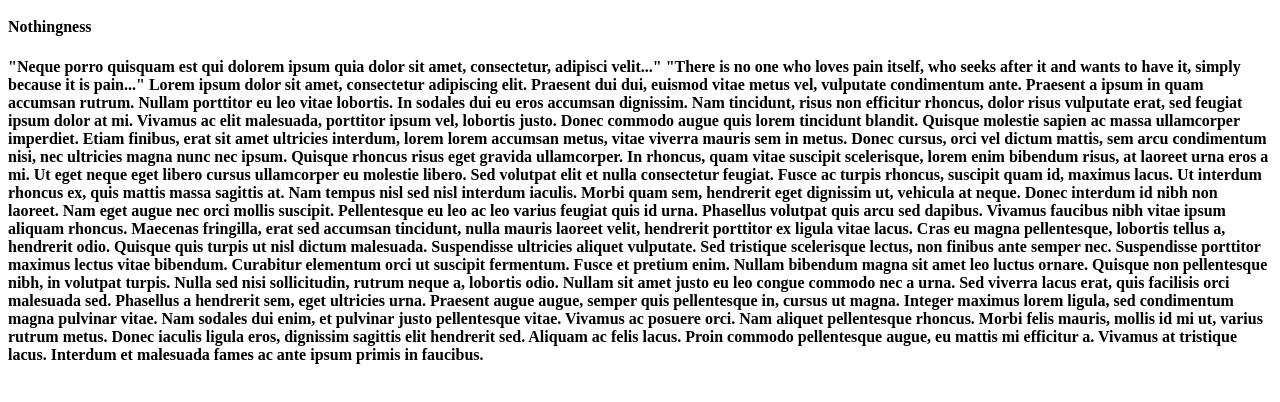
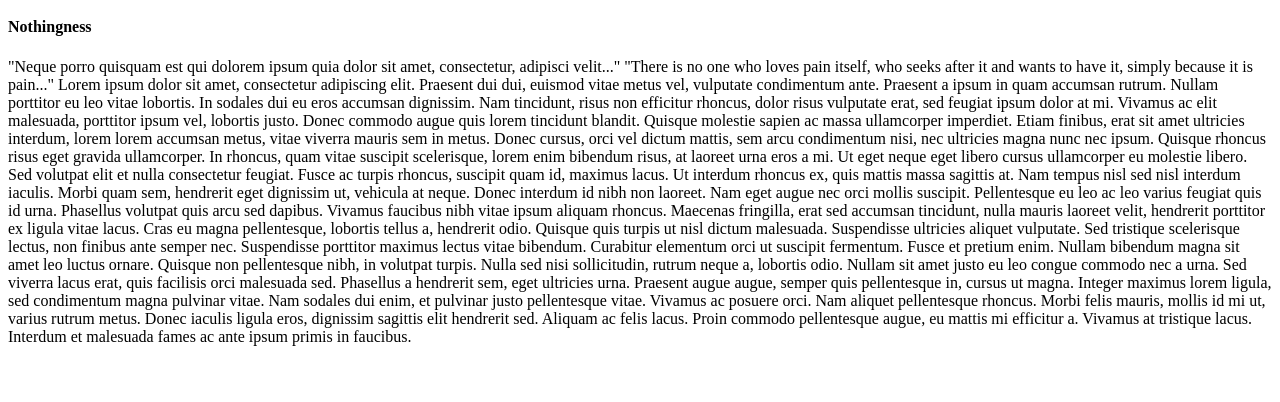
Before and after one commit to slittlefield/slittlefield.github.io, a plain HTML site: page index.html in a window 1280 px wide. Shown: the part 48-450 px from the top of the page. Drawn offline with Linux system fonts and the light colour scheme.

Commit message:
Closed tag
This guy forgot the close his tag!

```diff
--- a/index.html
+++ b/index.html
@@ -1,5 +1,5 @@
 <h1>Lorem Ipsum</h1>
-<h4>Nothingness<h4>
+<h4>Nothingness</h4>
 <p>
 "Neque porro quisquam est qui dolorem ipsum quia dolor sit amet, consectetur, adipisci velit..."
 "There is no one who loves pain itself, who seeks after it and wants to have it, simply because it is pain..."
```
